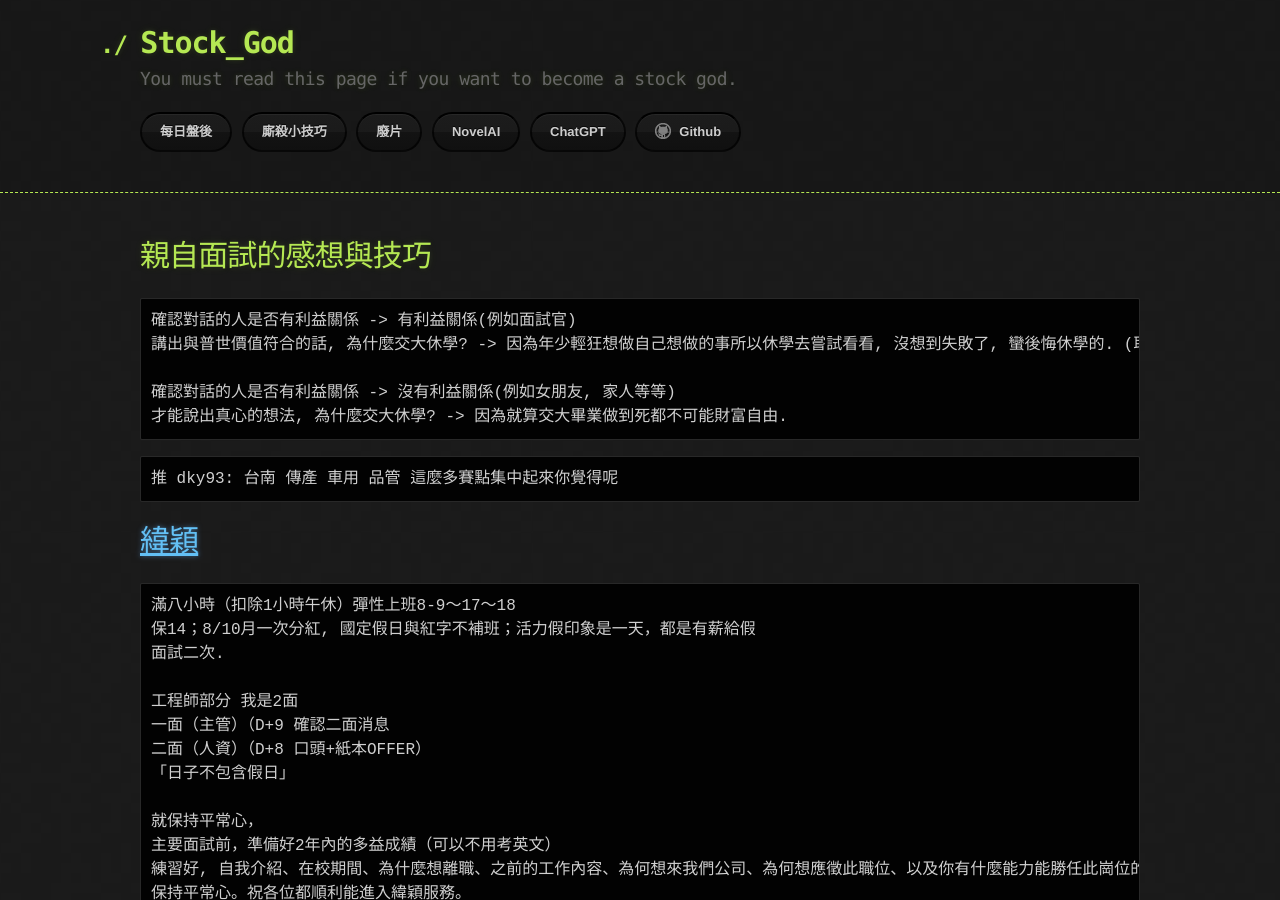
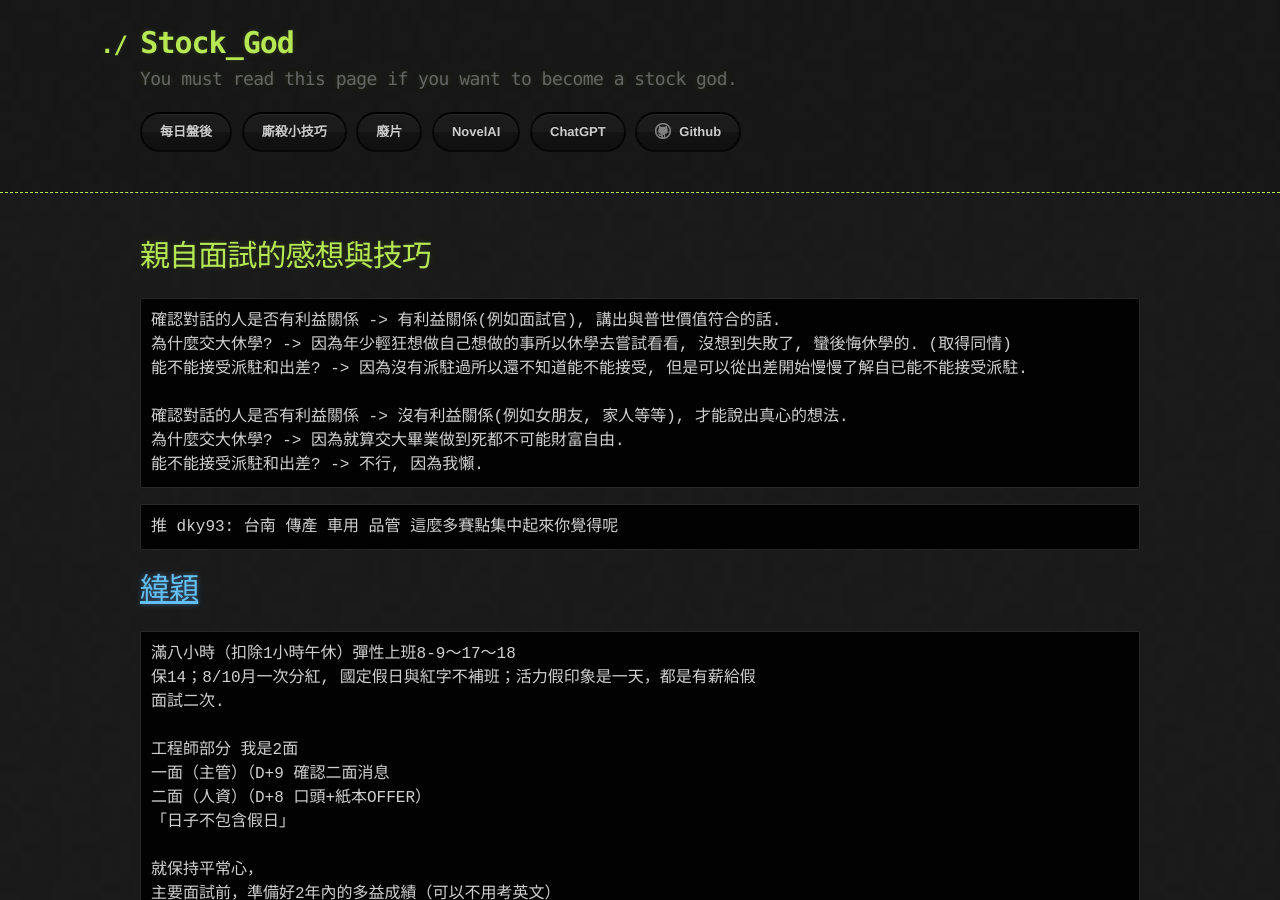
Before and after one commit to lepg5487/Stock_God, a Jekyll site: the page built from job.md, in a window 1280 px wide and 900 px high. Built offline with Jekyll 4.4.1, drawn with Linux system fonts in a browser that asks for light colours; our own code applies the rules of GitHub Pages for plain Markdown files.

Commit message:
Update job.md

````diff
--- a/job.md
+++ b/job.md
@@ -4,11 +4,13 @@ layout: testlayouts
 
 # 親自面試的感想與技巧
 ```
-確認對話的人是否有利益關係 -> 有利益關係(例如面試官)
-講出與普世價值符合的話, 為什麼交大休學? -> 因為年少輕狂想做自己想做的事所以休學去嘗試看看, 沒想到失敗了, 蠻後悔休學的. (取得同情)
+確認對話的人是否有利益關係 -> 有利益關係(例如面試官), 講出與普世價值符合的話.
+為什麼交大休學? -> 因為年少輕狂想做自己想做的事所以休學去嘗試看看, 沒想到失敗了, 蠻後悔休學的. (取得同情)
+能不能接受派駐和出差? -> 因為沒有派駐過所以還不知道能不能接受, 但是可以從出差開始慢慢了解自已能不能接受派駐.
 
-確認對話的人是否有利益關係 -> 沒有利益關係(例如女朋友, 家人等等)
-才能說出真心的想法, 為什麼交大休學? -> 因為就算交大畢業做到死都不可能財富自由.
+確認對話的人是否有利益關係 -> 沒有利益關係(例如女朋友, 家人等等), 才能說出真心的想法.
+為什麼交大休學? -> 因為就算交大畢業做到死都不可能財富自由.
+能不能接受派駐和出差? -> 不行, 因為我懶.
 ```
 
 ```
````
